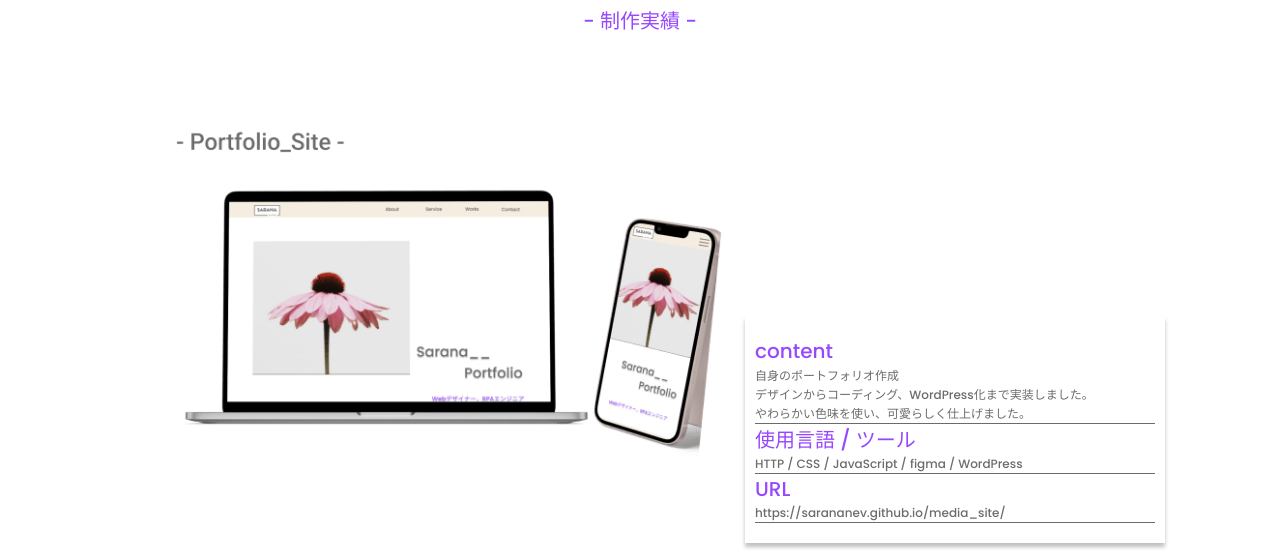
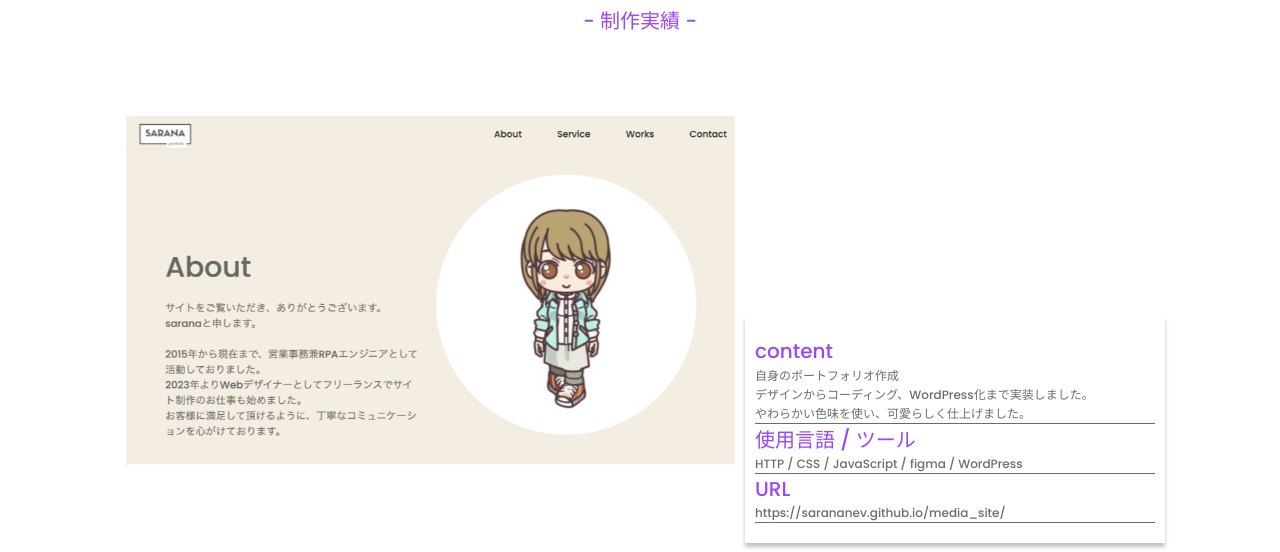
Before and after one commit to sarananev/portfolio, a plain HTML site: page works/works-categore.html in a window 1280 px wide. Shown: the part 248-800 px from the top of the page. Drawn offline with nearby package versions, Linux system fonts and the light colour scheme; some packages are replaced by stand-ins of ours; files whose address does not match are found by name.

Commit message:
Cange_swiper

```diff
--- a/js/main.js
+++ b/js/main.js
@@ -39,6 +39,19 @@ window.addEventListener('DOMContentLoaded', () => {
   observer.observe(Intersect);
 });
 
+// swiperの実装
+const swiper = new Swiper('.swiper', {
+  slidePerView: 1,
+  // spaceBetween: 20,
+  centeredSlides: true,
+  loop: true,
+  loopAdditionalSlides: 1,
+  speed: 1000,
+  autoplay: {
+    delay: 4000,
+    disableOnInteraction: false,
+  },
+});
 
 // ページネーションの実装
 const contents = document.querySelector('.grid');
--- a/works/css/works-categore.scss
+++ b/works/css/works-categore.scss
@@ -355,6 +355,23 @@ li {
   font-size: 1.4rem;
 }
 
+// swiperの実装
+.swiper {
+  width: 58%;
+  @include sp-size {
+    width: 100%;
+  }
+}
+.swiper-wrapper {
+  height: auto;
+}
+.swiper-slide {
+  // height: auto;
+}
+.swiper-slide img {
+  width: 100%;
+  height: 100%;
+}
 
 /* contact */
 .contact {
--- a/works/works-categore.html
+++ b/works/works-categore.html
@@ -7,6 +7,7 @@
   <meta name="viewport" content="width=device-width, initial-scale=1.0">
   <title>Portfolio || Works</title>
   <link href="https://fonts.googleapis.com/css2?family=Poppins:wght@400;500;700&display=swap" rel="stylesheet">
+  <link rel="stylesheet" href="https://cdn.jsdelivr.net/npm/swiper@9/swiper-bundle.min.css">
   <link rel="stylesheet" href="https://unpkg.com/ress/dist/ress.min.css">
   <link rel="stylesheet" href="css/works-categore.css">
 </head>
@@ -44,8 +45,21 @@
       <h2 class="section-title scroll">Works</h2>
       <p class="sub-text">- 制作実績 - </p>
       <div class="works-content">
-        <div class="madia">
-          <img src="../img/work-categore1.png" alt="">
+        <div class="swiper">
+          <div class="madia swiper-wrapper">
+            <div class="swiper-slide">
+              <img src="../img/work-categore1.png" alt="">
+            </div>
+            <div class="swiper-slide">
+              <img src="../img/about-min.png" alt="">
+            </div>
+            <div class="swiper-slide">
+              <img src="../img/works-min.jpg" alt="">
+            </div>
+            <div class="swiper-slide">
+              <img src="../img/sarvice-min.png" alt="">
+            </div>
+          </div>
         </div>
         <div class="works-categore-text">
           <p class="categore-title">content</p>
@@ -101,6 +115,7 @@
 
   </main>
 
+  <script src="https://cdn.jsdelivr.net/npm/swiper@9/swiper-bundle.min.js"></script>
   <script src="../js/main.js"></script>
 </body>
 </html>
```
Also changed, not shown: img/about-min.png (added), img/sarvice-min.png (added), img/works-min.jpg (added), works/css/works-categore.css, 4 other files.
